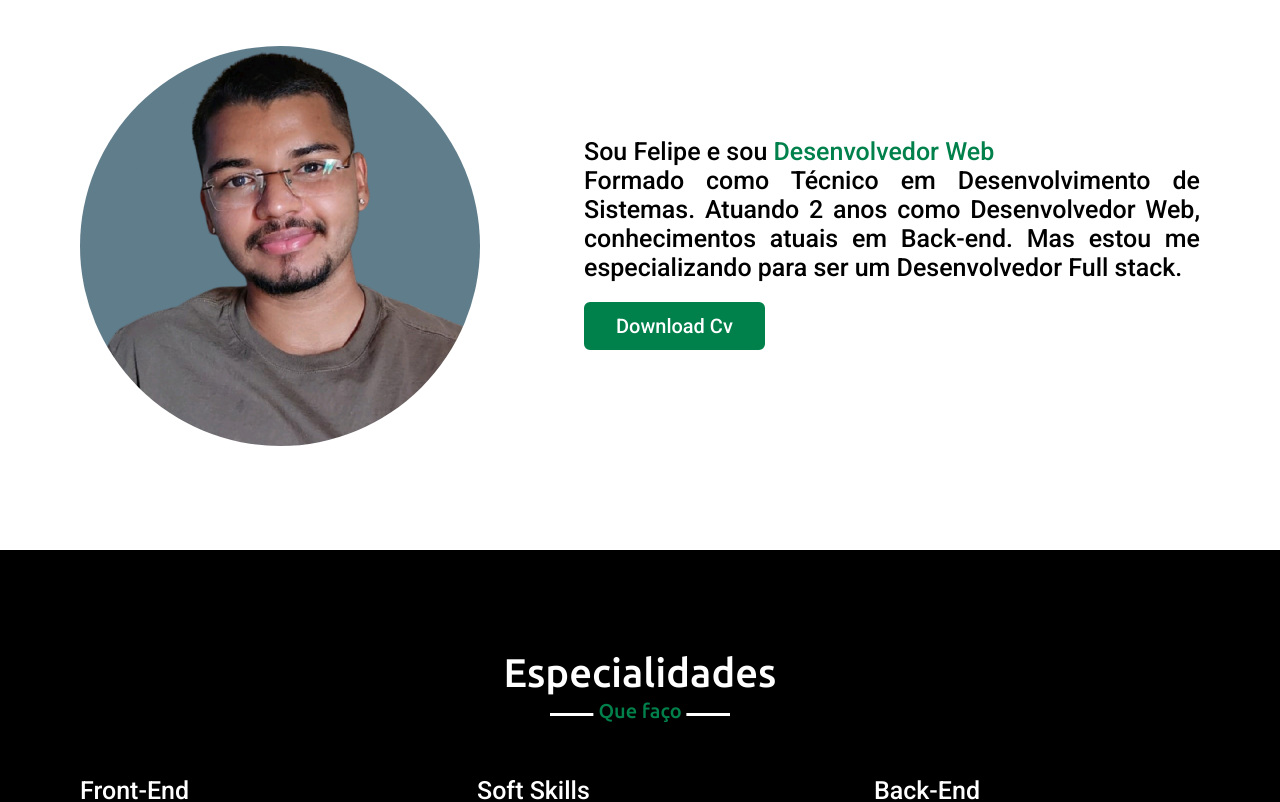
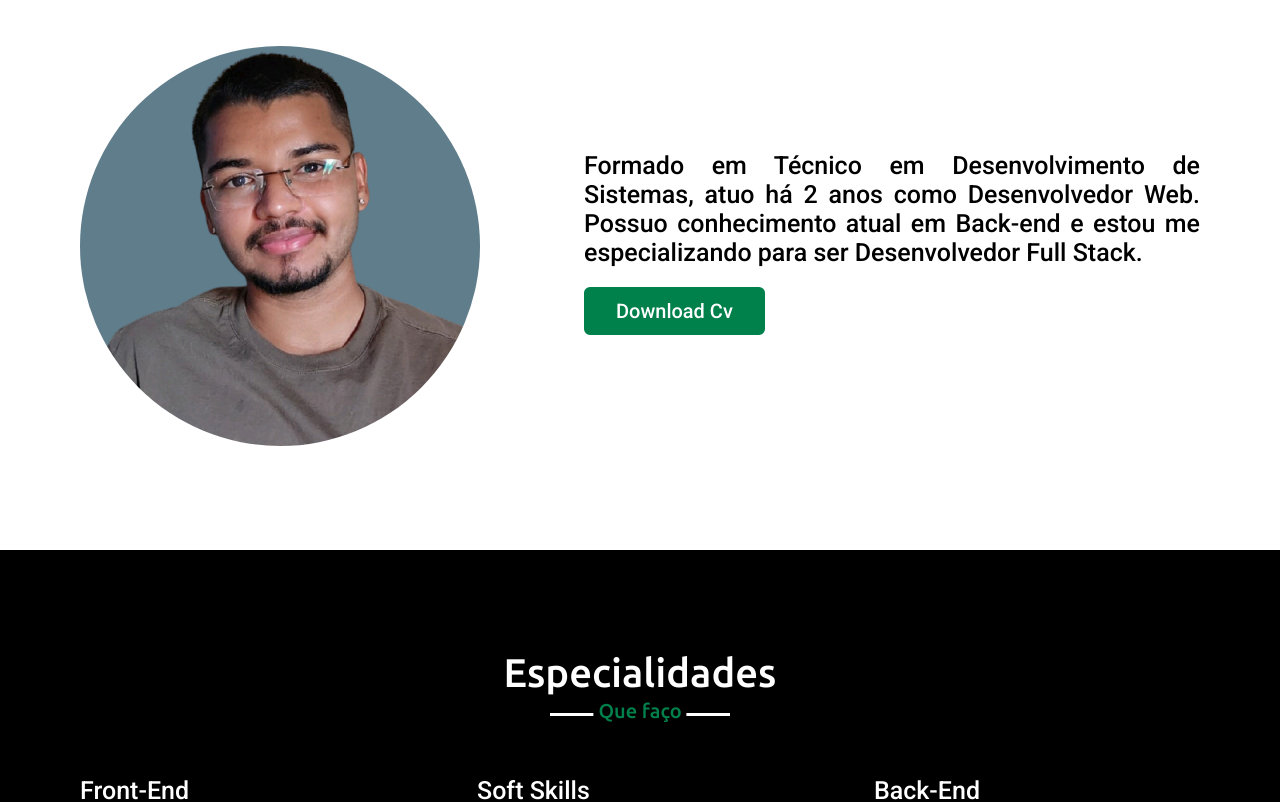
Before and after one commit to Feliper-Silva/portifolio-web, a React (Create React App) app: page /About in a window 1280 px wide. Shown: the part 980-1782 px from the top of the page. Built offline with nearby package versions, Linux system fonts and the light colour scheme.

Commit message:
arrumando erros de textos

```diff
--- a/src/components/About/index.css
+++ b/src/components/About/index.css
@@ -12,9 +12,7 @@
   font-weight: 500;
   margin-bottom: 10px;
 }
-.about .about-content .right .text span {
-  color: #00804b;
-}
+
 .about .about-content .right p {
   text-align: justify;
 }
--- a/src/components/About/index.jsx
+++ b/src/components/About/index.jsx
@@ -12,12 +12,11 @@ function About() {
           </div>
           <div className="column right">
             <div className="text">
-              Sou Felipe e sou <span>Desenvolvedor Web</span>
               <p>
-                Formado como Técnico em Desenvolvimento de Sistemas. Atuando 2
-                anos como Desenvolvedor Web, conhecimentos atuais em Back-end.
-                Mas estou me especializando para ser um Desenvolvedor Full
-                stack.
+                Formado em Técnico em Desenvolvimento de Sistemas, atuo há 2
+                anos como Desenvolvedor Web. Possuo conhecimento atual em
+                Back-end e estou me especializando para ser Desenvolvedor Full
+                Stack.
               </p>
               <a download href="/curriculo/Curriculo-FelipeSilva.pdf">
                 Download Cv
--- a/src/components/Contact/index.jsx
+++ b/src/components/Contact/index.jsx
@@ -12,8 +12,9 @@ function Contact() {
             <div className="column left">
               <div className="text">Fale Comigo</div>
               <p>
-                Vamos realizar um projeto junto, bora? Preencha os campos ao
-                lado com os seguintes dados que em breve entrarei em contato.
+                Vamos realizar um projeto junto, bora? <br />
+                Preencha os campos abaixo ou ao lado com os seus dados que em
+                breve entarei em contato.
               </p>
               <div className="icons">
                 <div className="row">
--- a/src/components/Home/index.jsx
+++ b/src/components/Home/index.jsx
@@ -10,7 +10,7 @@ function Home() {
             <div className="text-1">Olá, meu nome é</div>
             <div className="text-2">Felipe Silva</div>
             <div className="text-3">
-              eu sou <span>Desenvolvedor Web</span>
+              Sou <span>Desenvolvedor Web</span>
             </div>
             <a
               href="https://www.linkedin.com/in/feliper-silva/"
```
